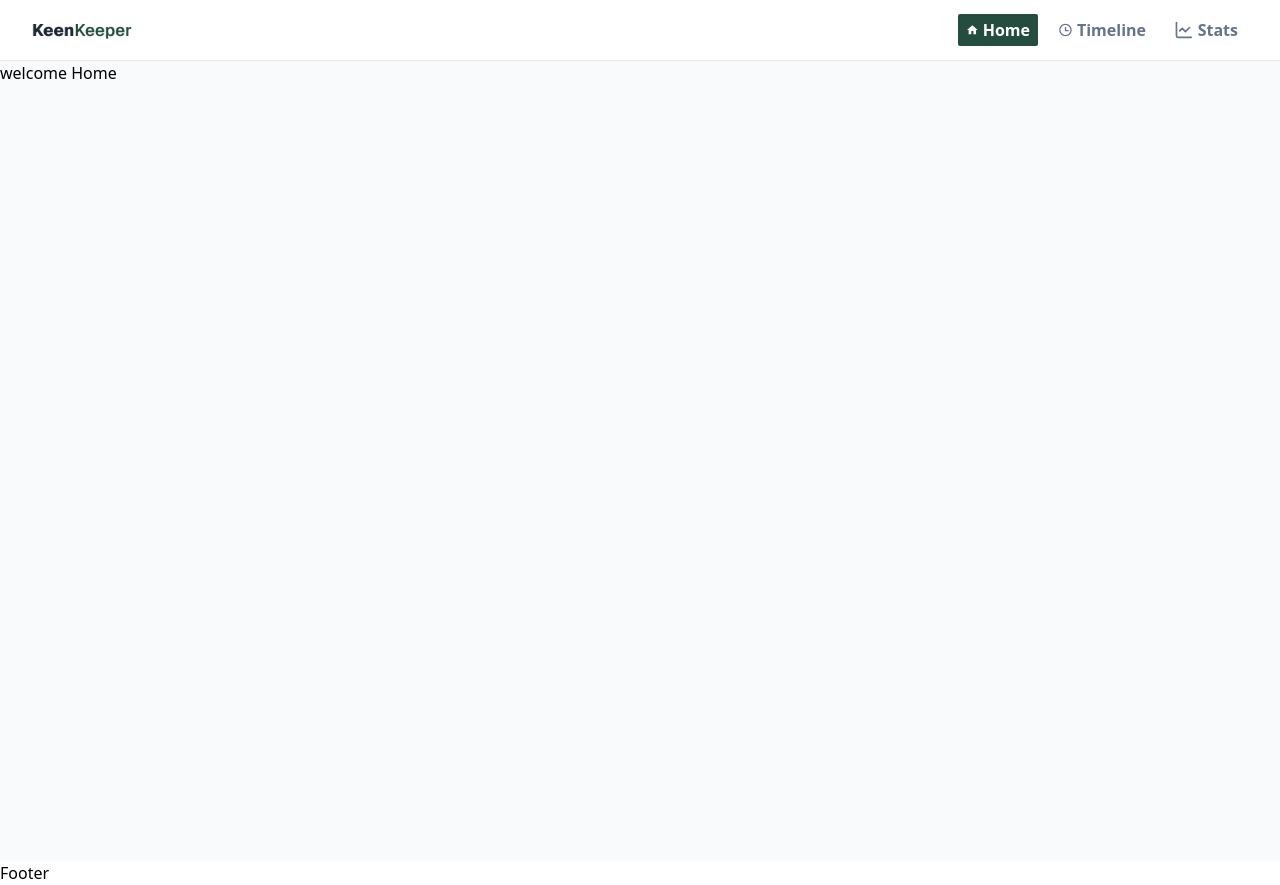
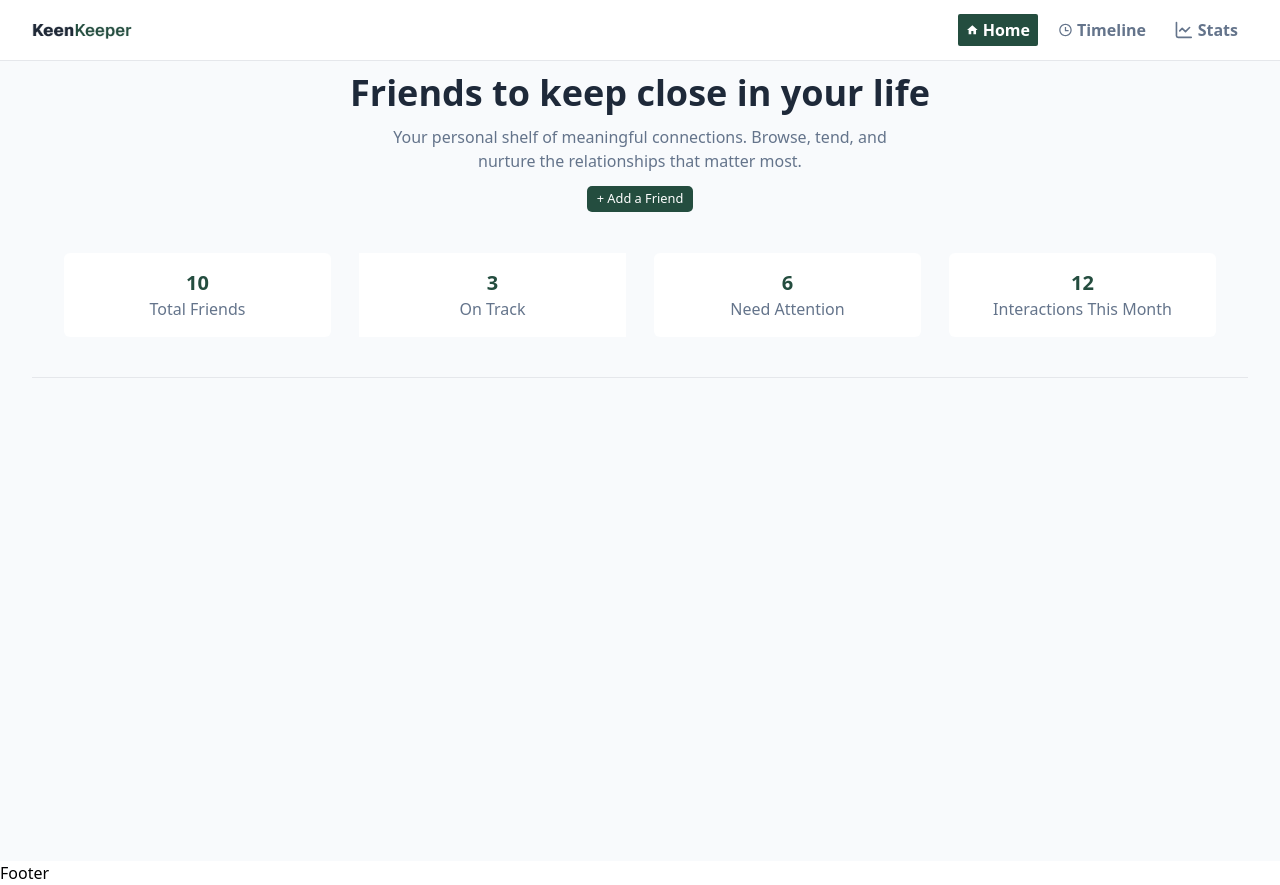
Before and after one commit to Akil-Hub/Assignment-7, a Next.js app: page / in a window 1280 px wide. Built offline with nearby package versions, Linux system fonts and the light colour scheme.

Commit message:
complete the banner section

```diff
--- a/src/app/page.js
+++ b/src/app/page.js
@@ -1,10 +1,11 @@
+import Banner from "@/components/Banner";
 import Image from "next/image";
 
 export default function Home() {
   return (
  <>
  <article className="bg-body h-screen">
- <h2>welcome Home </h2>
+ <Banner/>
 
  </article>
  </>
--- a/src/components/Banner.jsx
+++ b/src/components/Banner.jsx
@@ -1,11 +1,46 @@
-import React from 'react'
+import { Button } from "@/components/ui/button";
+import React from "react";
+import { FaTextWidth } from "react-icons/fa";
 
 const Banner = () => {
   return (
-    <section className='wrapper text-center'>
+    <section className="wrapper text-center">
+      <h1 className="text-4xl font-bold text-gray-800 ">
         Friends to keep close in your life
+      </h1>
+      <p className="text-secondary w-130 mx-auto py-3">
+        Your personal shelf of meaningful connections. Browse, tend, and nurture
+        the relationships that matter most.
+      </p>
+      <Button className={'text-white py-3'} size="sm">+ Add a Friend</Button>
+
+      <div className="grid grid-cols-2 lg:grid-cols-4 wrapper  justify-items-center gap-x-7 py-10 border-b border-gray-200">
+
+        <div className=" bg-white text-center py-4 rounded-md w-full">
+            <h4 className="text-xl text-primary font-semibold">10</h4>
+
+            <p className="text-secondary ">Total Friends</p>
+        </div>
+        <div className=" bg-white text-center py-4 ro unded-md w-full">
+            <h4 className="text-xl text-primary font-semibold">3</h4>
+
+            <p className="text-secondary ">On Track</p>
+        </div>
+        <div className=" bg-white text-center py-4 rounded-md w-full">
+            <h4 className="text-xl text-primary font-semibold">6</h4>
+
+            <p className="text-secondary ">Need Attention</p>
+        </div>
+        <div className=" bg-white text-center py-4 rounded-md w-full">
+            <h4 className="text-xl text-primary font-semibold">12</h4>
+
+            <p className="text-secondary ">Interactions This Month  </p>
+        </div>
+      </div>
+
+
     </section>
-  )
-}
+  );
+};
 
-export default Banner
+export default Banner;
--- a/src/components/ui/button.jsx
+++ b/src/components/ui/button.jsx
@@ -4,7 +4,7 @@ import { cva } from "class-variance-authority";
 import { cn } from "@/lib/utils"
 
 const buttonVariants = cva(
-  "group/button inline-flex shrink-0 items-center justify-center rounded-lg border border-transparent bg-clip-padding text-sm font-medium whitespace-nowrap transition-all outline-none select-none focus-visible:border-ring focus-visible:ring-3 focus-visible:ring-ring/50 active:not-aria-[haspopup]:translate-y-px disabled:pointer-events-none disabled:opacity-50 aria-invalid:border-destructive aria-invalid:ring-3 aria-invalid:ring-destructive/20 dark:aria-invalid:border-destructive/50 dark:aria-invalid:ring-destructive/40 [&_svg]:pointer-events-none [&_svg]:shrink-0 [&_svg:not([class*='size-'])]:size-4",
+  "group/button inline-flex shrink-0 items-center justify-center rounded-lg border border-transparent bg-clip-padding text-sm font-medium whitespace-nowrap transition-all outline-none select-none focus-visible:border-ring focus-visible:ring-3 focus-visible:ring-ring/50 active:not-aria-[haspopup]:translate-y-px disabled:pointer-events-none disabled:opacity-50 aria-invalid:border-destructive aria-invalid:ring-3 aria-invalid:ring-destructive/20 dark:aria-invalid:border-destructive/50 dark:aria-invalid:ring-destructive/40 [&_svg]:pointer-events-none [&_svg]:shrink-0 [&_svg:not([class*='size-'])]:size-4 cursor-pointer",
   {
     variants: {
       variant: {
```
